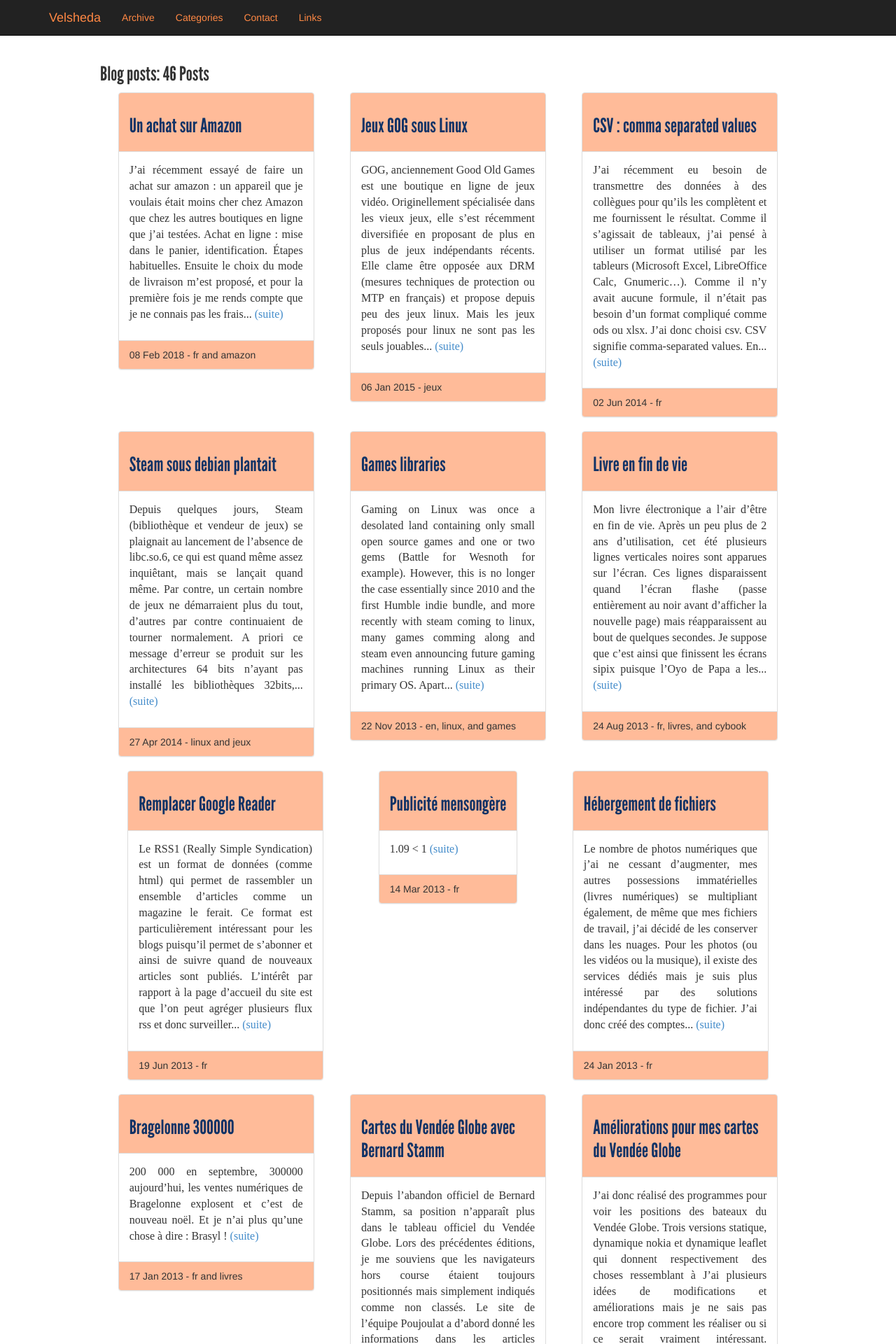
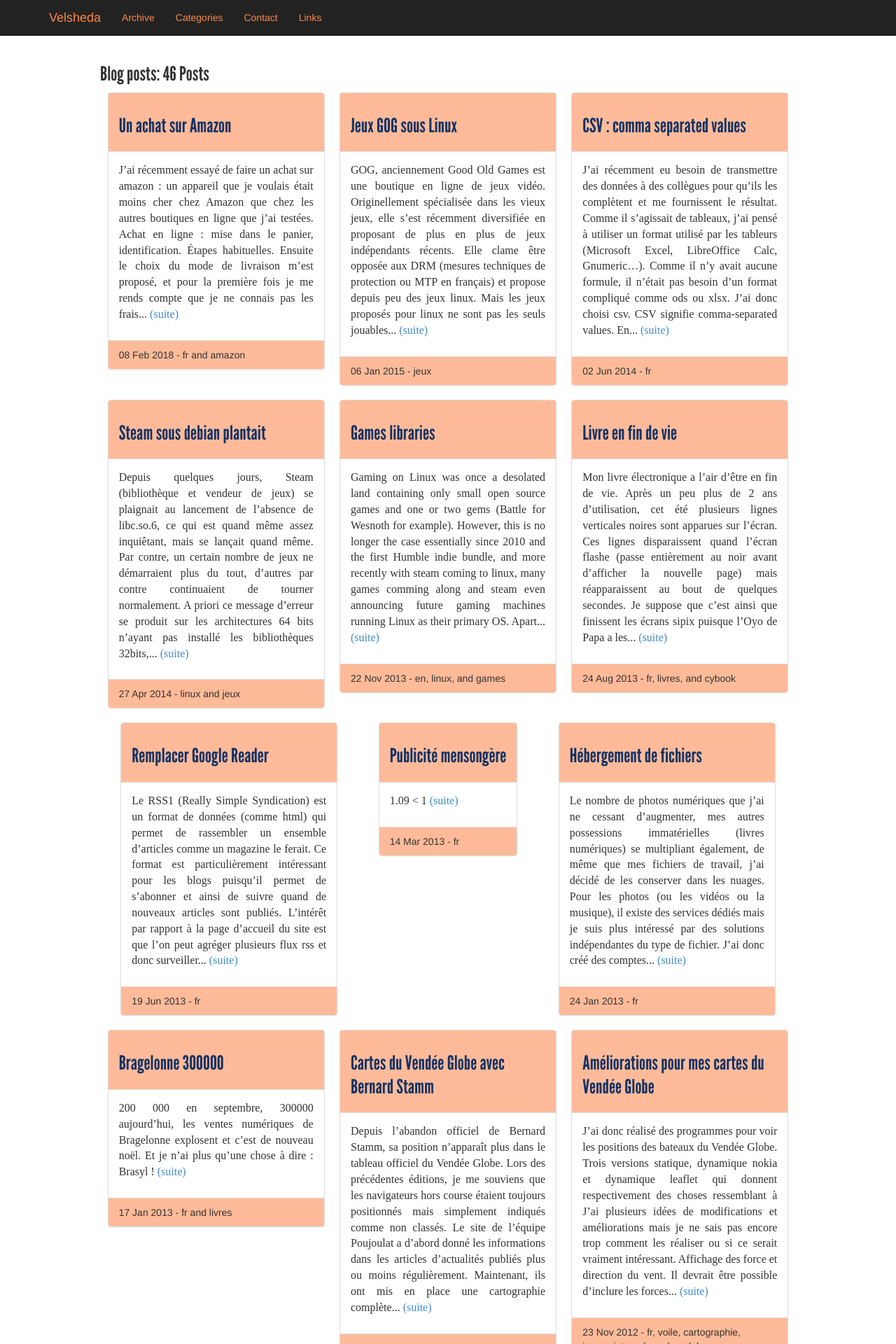
Before and after one commit to ehainry/ehainry.github.io, a Jekyll site: the page built from index.html, in a window 1280 px wide. Shown: the top 1920 px of the page at 70% size. Built offline with Jekyll 4.4.1, drawn with Linux system fonts in a browser that asks for light colours.

Commit message:
Largeur en px

```diff
--- a/css/plus.css
+++ b/css/plus.css
@@ -16,7 +16,7 @@ p {font-size: 16px; font-family: serif;text-align: justify}
 p+p {text-indent:1em;}
 img {max-width: 90%}
 .fbox {display: flex; flex-wrap: wrap; justify-content: space-around}
-.post {display: inline-table; max-width: 20em}
+.post {display: inline-table; max-width: 310px}
 .postdate {font-family: "Monospace"}
 .date {margin-top: 1em; font-size: 75%; border-top: solid thin; max-width: 25em}
 .foot {float: right; text-align: right}
```
